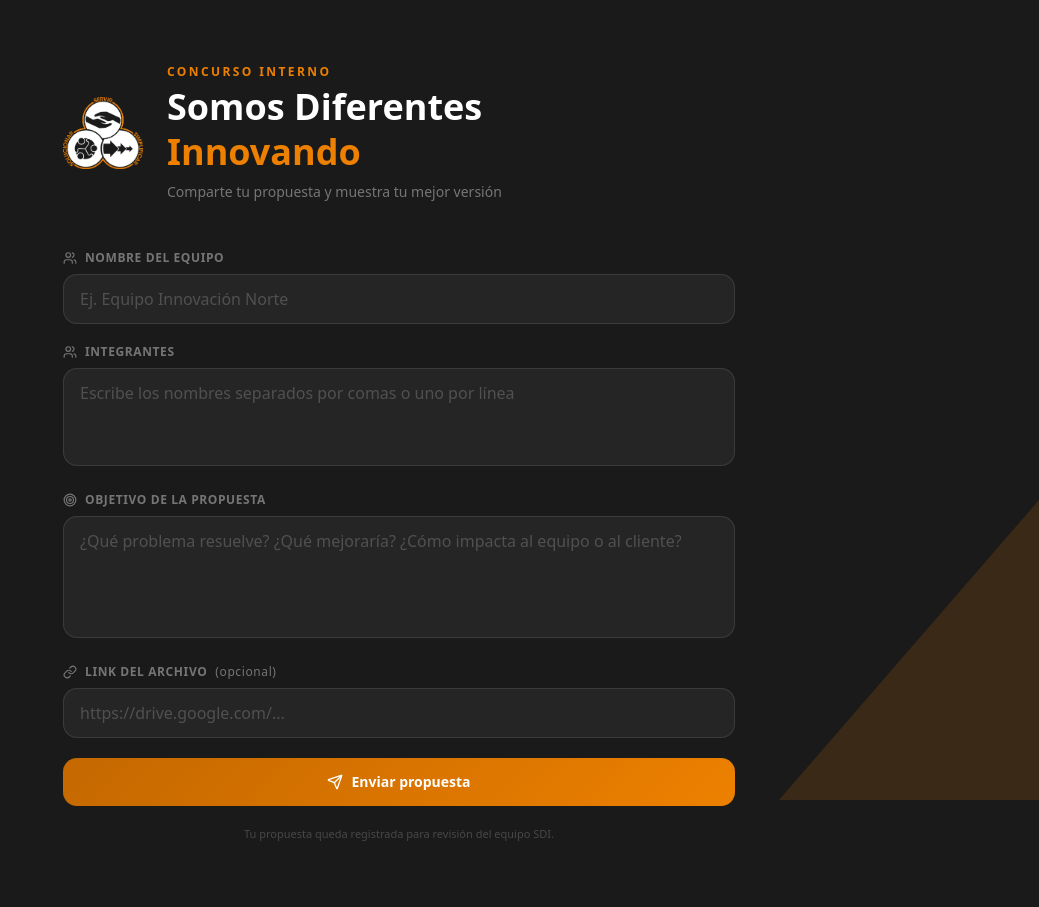
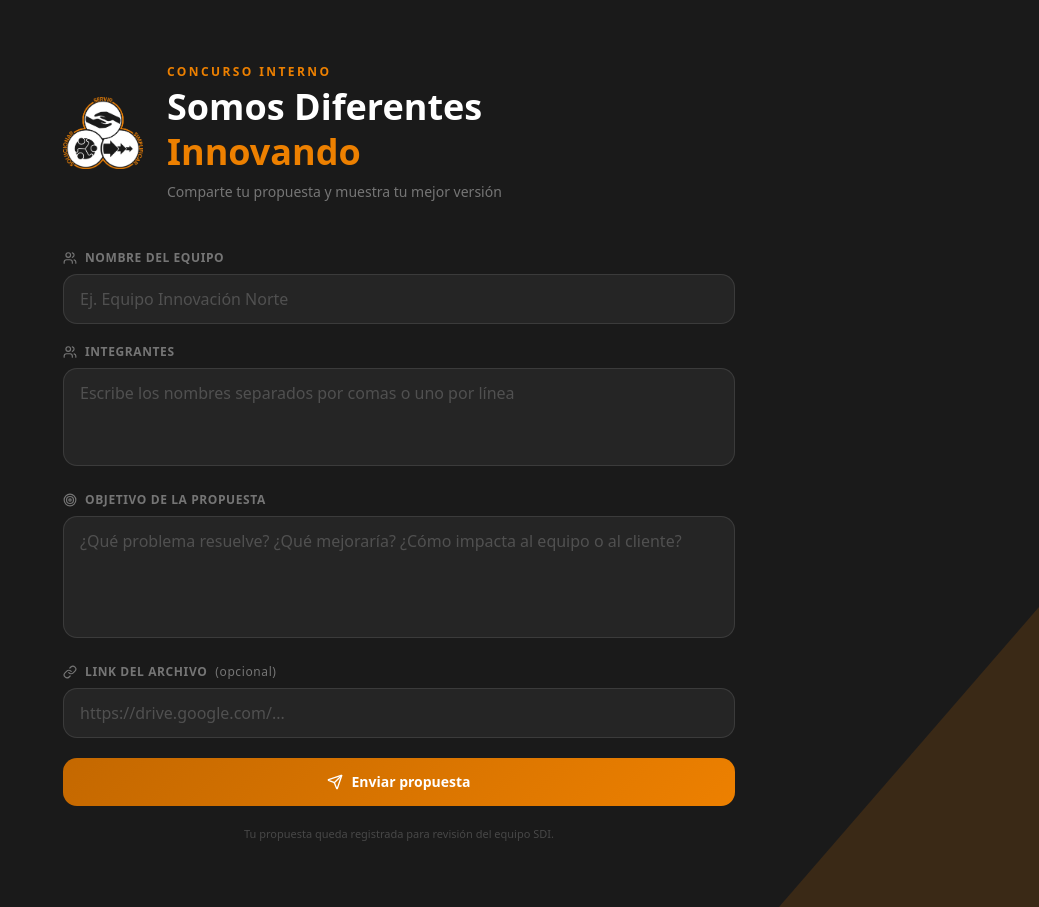
Before and after one commit to JOYERIAMIRACLE/Miracles_2025_oct, a Next.js app in the folder apps/personal/: page /concurso in a window 1280 px wide. Shown: the whole page, without its empty margins (241-1280 px from the left). Built offline with nearby package versions, Linux system fonts and the light colour scheme; no server answers.

Commit message:
fix: ocultar triángulos decorativos en móvil para evitar solapamiento

```diff
--- a/apps/personal/components/Campana110View.tsx
+++ b/apps/personal/components/Campana110View.tsx
@@ -111,10 +111,10 @@ export function Campana110View() {
   return (
     <div className="relative min-h-screen bg-[#1a1a1a] flex flex-col items-center justify-center overflow-hidden px-8 py-12 pb-40 sm:pb-12">
 
-      {/* Triángulos naranja decorativos */}
-      <div className="absolute bottom-0 right-0 pointer-events-none"
+      {/* Triángulos naranja decorativos — ocultos en móvil */}
+      <div className="hidden sm:block absolute bottom-0 right-0 pointer-events-none"
         style={{ width:0,height:0,borderStyle:"solid",borderWidth:"0 0 260px 220px",borderColor:"transparent transparent #ED8000 transparent" }} />
-      <div className="absolute bottom-0 right-0 pointer-events-none opacity-40"
+      <div className="hidden sm:block absolute bottom-0 right-0 pointer-events-none opacity-40"
         style={{ width:0,height:0,borderStyle:"solid",borderWidth:"0 0 180px 140px",borderColor:"transparent transparent #ED8000 transparent",transform:"translate(-60px,0)" }} />
 
       {/* Contenido principal */}
--- a/apps/personal/components/ConcursoView.tsx
+++ b/apps/personal/components/ConcursoView.tsx
@@ -40,10 +40,10 @@ export function ConcursoView() {
   }
 
   return (
-    <div className="min-h-screen bg-[#1a1a1a] text-white flex flex-col">
+    <div className="relative min-h-screen bg-[#1a1a1a] text-white flex flex-col overflow-hidden">
 
-      {/* Triángulo decorativo */}
-      <div className="absolute bottom-0 right-0 pointer-events-none"
+      {/* Triángulo decorativo — oculto en móvil */}
+      <div className="hidden sm:block absolute bottom-0 right-0 pointer-events-none"
         style={{ width:0,height:0,borderStyle:"solid",borderWidth:"0 0 300px 260px",borderColor:"transparent transparent #ED8000 transparent",opacity:0.15 }} />
 
       <div className="relative z-10 flex-1 flex flex-col items-center justify-center px-6 py-16 pb-40 sm:pb-16">
```
